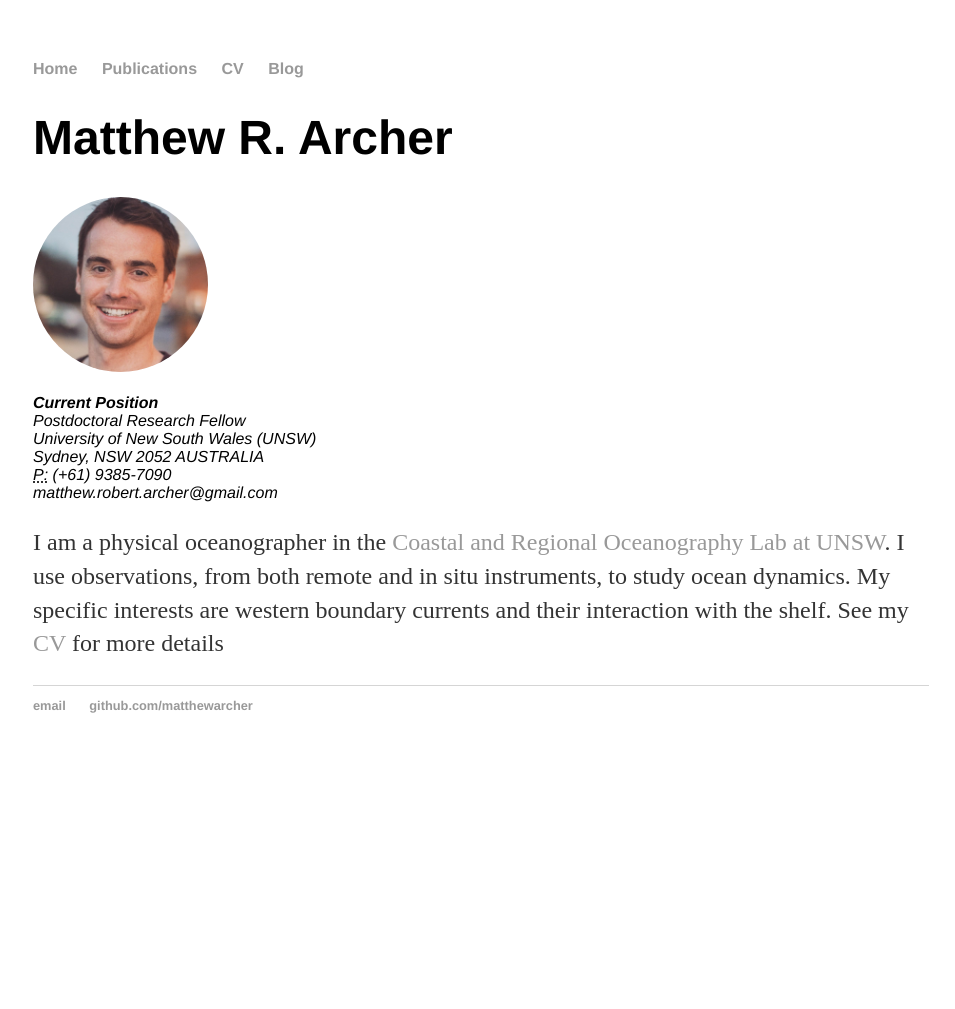
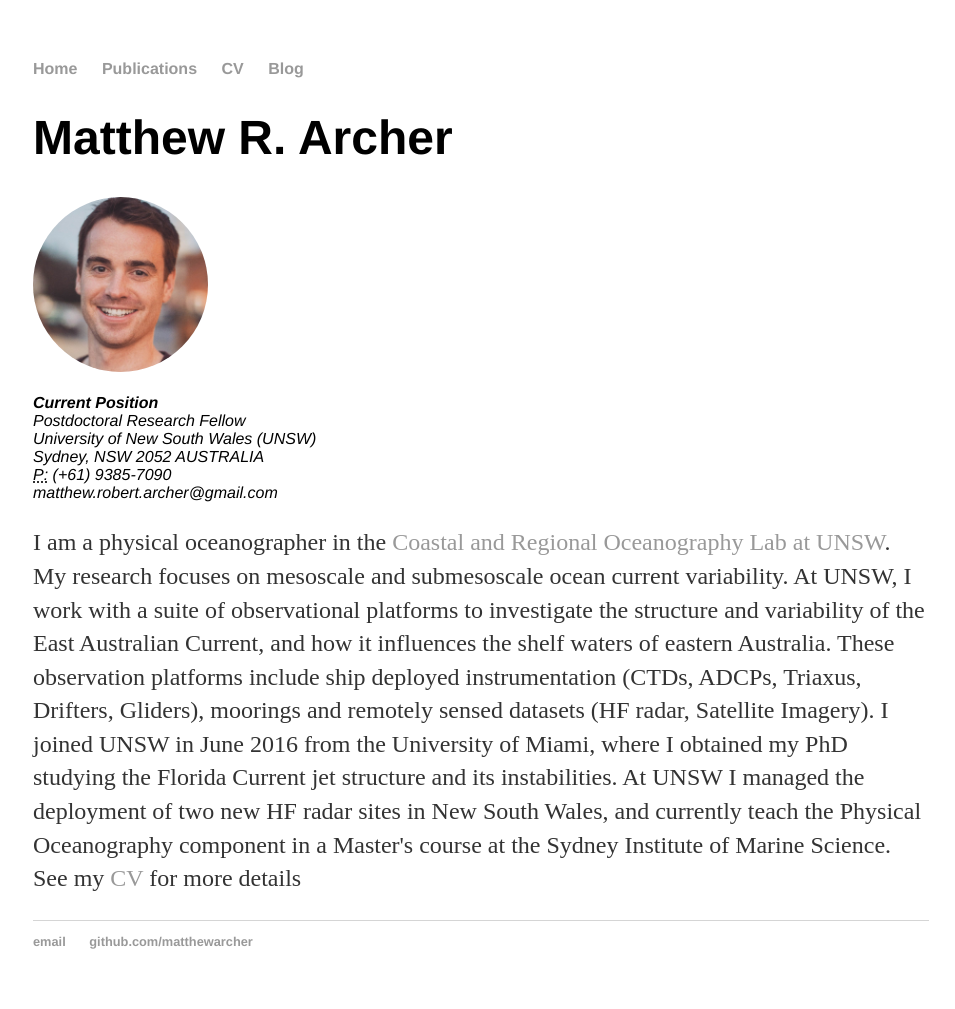
Before and after one commit to matthewarcher/matthewarcher.github.io, a Jekyll site: the page built from index.html, in a window 1280 px wide. Shown: the whole page, without its empty margins (159-1114 px from the left). Built offline with Jekyll 4.4.1, drawn with Linux system fonts in a browser that asks for light colours; before the commit the page ends 900 px from its top, so only the background shows below that.

Commit message:
Update index.html

```diff
--- a/index.html
+++ b/index.html
@@ -3,15 +3,12 @@ layout: default
 title: Matthew R. Archer
 ---
 <div class="blurb">
-
 	<h1>Matthew R. Archer</h1>
-
 	<!--<div class="col-md-4 hidden-xs hidden-sm"><br><hr></div>-->
         <div class="col-sm-4">
 	<img class="avatar" alt="Matthew Archer" src="/Profile_Pic_square.PNG" style="width:175px;">
 	</div>
 	<br>
-
 	<address><font face="helvetica">
 	<strong>Current Position</strong><br>
 	Postdoctoral Research Fellow <br>
@@ -21,6 +18,7 @@ title: Matthew R. Archer
 	<span class="obfuscate">matthew.robert.archer@gmail.com</span>
 	</address></font>
 
-	<p>I am a physical oceanographer in the <a href="http://www.oceanography.unsw.edu.au/index.html">Coastal and Regional Oceanography Lab at UNSW</a>. I use observations, from both remote and in situ instruments, to study ocean dynamics. My specific interests are western boundary currents and their interaction with the shelf.
+	<p>I am a physical oceanographer in the <a href="http://www.oceanography.unsw.edu.au/index.html">Coastal and Regional Oceanography Lab at UNSW</a>.
+	My research focuses on mesoscale and submesoscale ocean current variability. At UNSW, I work with a suite of observational platforms to investigate the structure and variability of the East Australian Current, and how it influences the shelf waters of eastern Australia. These observation platforms include ship deployed instrumentation (CTDs, ADCPs, Triaxus, Drifters, Gliders), moorings and remotely sensed datasets (HF radar, Satellite Imagery). I joined UNSW in June 2016 from the University of Miami, where I obtained my PhD studying the Florida Current jet structure and its instabilities. At UNSW I managed the deployment of two new HF radar sites in New South Wales, and currently teach the Physical Oceanography component in a Master's course at the Sydney Institute of Marine Science.
 	See my <a href="/Archer_CV.pdf">CV</a> for more details </p>
 </div><!-- /.blurb -->
```
